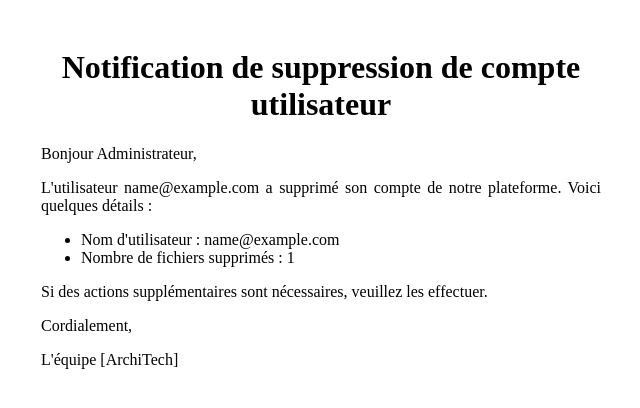
After one commit to Tommm77/archi-tech, a Symfony app: template templates/emails/admin_notification.html.twig in a window 1280 px wide. The commit adds this page. Shown: the top 408 px of the page, without its empty margins (319-959 px from the left). Run offline with Twig, Linux system fonts and the light colour scheme; the template is opened without the code that fills it: most values are stand-ins (such as "Sample title", 1, 10 or a date in 2020); some libraries are stand-ins or nearby versions.

Commit message:
Delete Account send mail to admin, to user and delete files

```diff
--- /dev/null
+++ b/templates/base_email.html.twig
@@ -0,0 +1,38 @@
+<!DOCTYPE html>
+<html lang="fr">
+<head>
+    <meta charset="UTF-8">
+    <meta name="viewport" content="width=device-width, initial-scale=1.0">
+    <title>Email Notification</title>
+    <style>
+        .email-container {
+            width: 100%;
+            max-width: 600px;
+            margin: 0 auto;
+            padding: 20px;
+            box-sizing: border-box;
+        }
+        .email-container h1 {
+            text-align: center;
+        }
+        .email-container p {
+            text-align: justify;
+        }
+        .email-container a {
+            text-decoration: none;
+            color: #fff;
+            background-color: #007bff;
+            padding: 10px 20px;
+            border-radius: 5px;
+        }
+        .email-container a:hover {
+            background-color: #0069d9;
+        }
+    </style>
+</head>
+<body>
+    <div class="email-container">
+        {% block content %}{% endblock %}
+    </div>
+</body>
+</html>
--- /dev/null
+++ b/templates/emails/admin_notification.html.twig
@@ -0,0 +1,14 @@
+{% extends 'base_email.html.twig' %}
+
+{% block content %}
+<h1>Notification de suppression de compte utilisateur</h1>
+<p>Bonjour Administrateur,</p>
+<p>L'utilisateur {{ email }} a supprimé son compte de notre plateforme. Voici quelques détails :</p>
+<ul>
+    <li>Nom d'utilisateur : {{ email }}</li>
+    <li>Nombre de fichiers supprimés : {{ fileCount }}</li>
+</ul>
+<p>Si des actions supplémentaires sont nécessaires, veuillez les effectuer.</p>
+<p>Cordialement,</p>
+<p>L'équipe [ArchiTech]</p>
+{% endblock %}
--- a/templates/file/index.html.twig
+++ b/templates/file/index.html.twig
@@ -15,6 +15,7 @@
     <div class="mb-3">
         <a href="{{ path('file_upload') }}" class="btn btn-success">Upload New File</a>
         <a href="{{ path('generate_invoice', {'userId': app.user.id}) }}" class="btn btn-primary">Télécharger la Facture</a>
+        <a href="{{ path('delete_account') }}" class="btn btn-danger" onclick="return confirm('Êtes-vous sûr de vouloir supprimer votre compte? Tous vos fichiers seront également supprimés.');">Supprimer mon compte</a>
     </div>
 
     {% if files|length > 0 %}
```
Also changed, not shown: src/Controller/UserController.php (added, +54 -0 lines), templates/emails/user_deleted.html.twig (added, +11 -0 lines), 1 other file.
